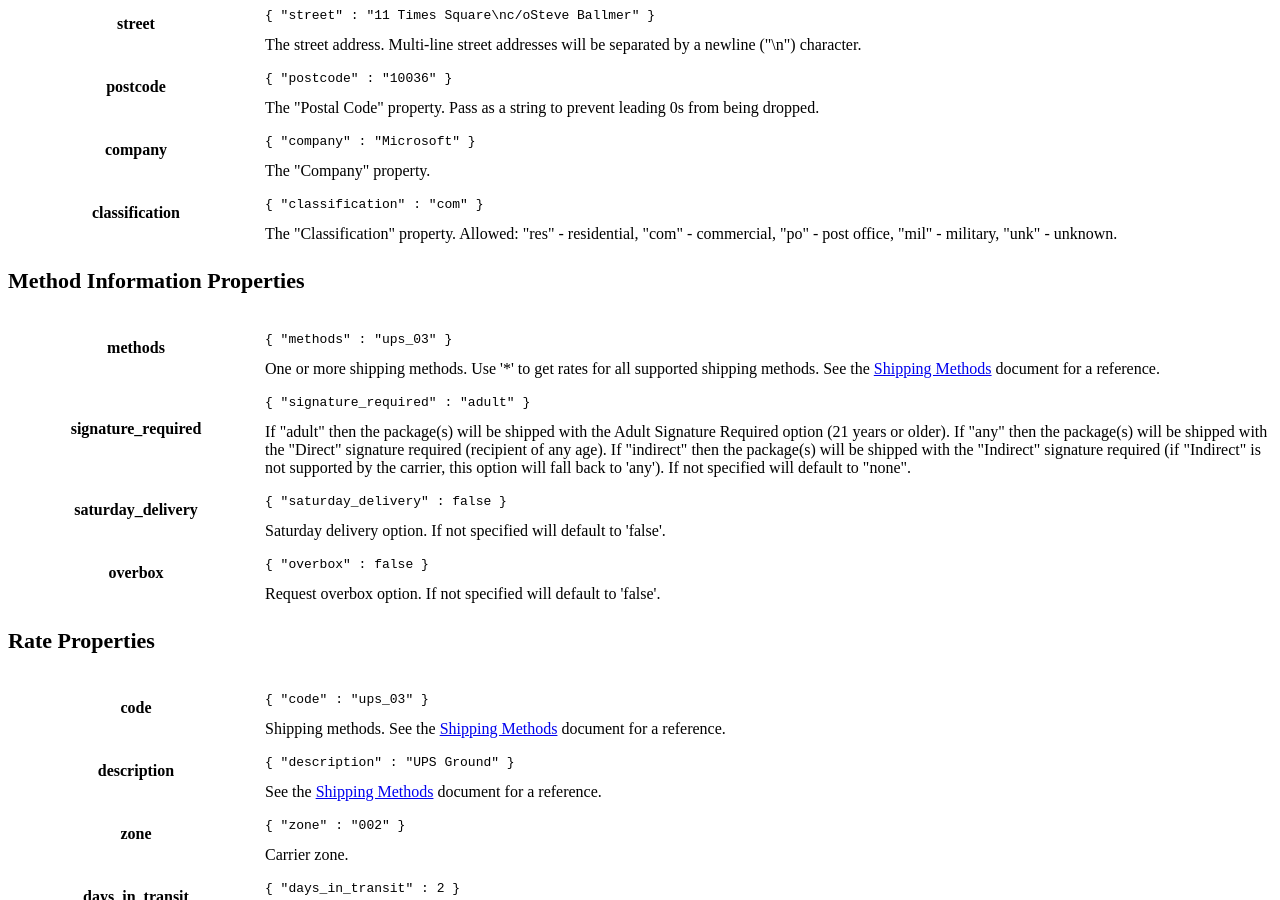
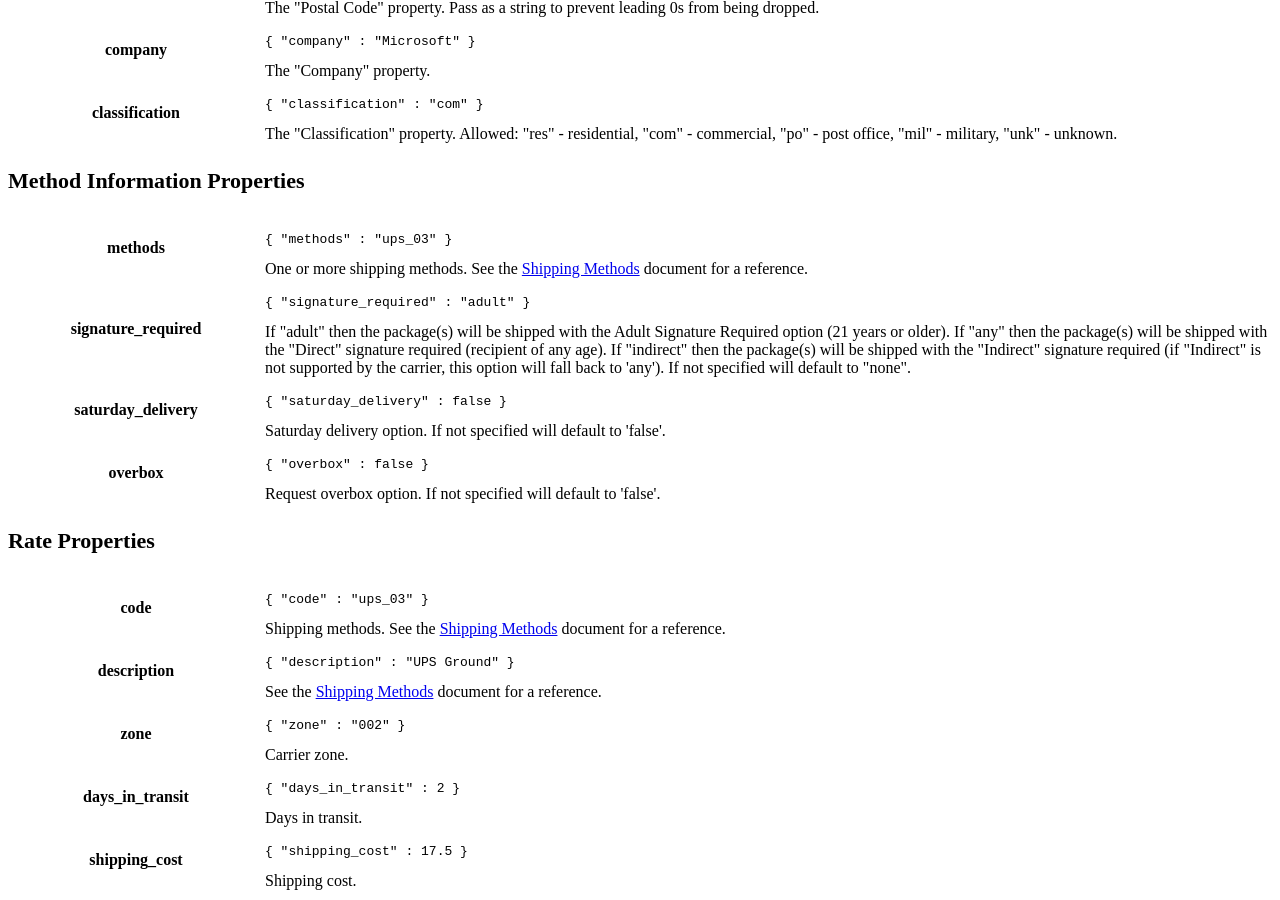
Before and after one commit to ShipStream/shipstream.github.io, a Jekyll site: the page built from _posts/2014-07-30-rate.md, in a window 1280 px wide and 900 px high, scrolled down 4266 px. Built offline with Jekyll 4.4.1, drawn with Linux system fonts in a browser that asks for light colours; a style sheet for code colours, icons or effects is not loaded; part of the change alters nothing that is shown; some of the changed text lies outside the part shown.

Commit message:
Minor fixes to rating API docs (#35)
* Comment out unused parts of rate API.

* Remove reference to shipping method wildcard.

* Use consistent API method name.

* Fix heading links.

````diff
--- a/_posts/2014-07-30-rate.md
+++ b/_posts/2014-07-30-rate.md
@@ -8,9 +8,9 @@ order: 23
 
 #### Methods
 
- * [rate.quote](#rate_quote)
- * [rate.validate](#rate_validate)
- * [rate.services](#rate_services)
+ * [rate.quote](#ratequote)
+<!-- * [rate.validate](#rate_validate)-->
+ * [rate.services](#rateservices)
 
 ----
 
@@ -123,11 +123,12 @@ An object with rates and handling cost.
     }
 }
 ```
-
+<!--
 <h1 id="rate_validate">
 rate.validate
 <code>(TBD)</code>
 </h1>
+-->
 
 rate.services
 ==============
@@ -157,7 +158,7 @@ An array of enabled shipping methods.
     "method" : "call",
     "params" : [
         "c4d62bb4c368d8158b1221cd5f27a659",
-        "rating.services",
+        "rate.services",
         1
     ]
 }
@@ -289,7 +290,7 @@ An array of enabled shipping methods.
     <th>methods</th>
     <td>
         <pre><code>{ "methods" : "ups_03" }</code></pre>
-        One or more shipping methods. Use '*' to get rates for all supported shipping methods. See the <a href="/doc/shipping-methods.html">Shipping Methods</a> document for a reference.
+        One or more shipping methods. See the <a href="/doc/shipping-methods.html">Shipping Methods</a> document for a reference.
     </td>
 </tr>
 <tr>
````
